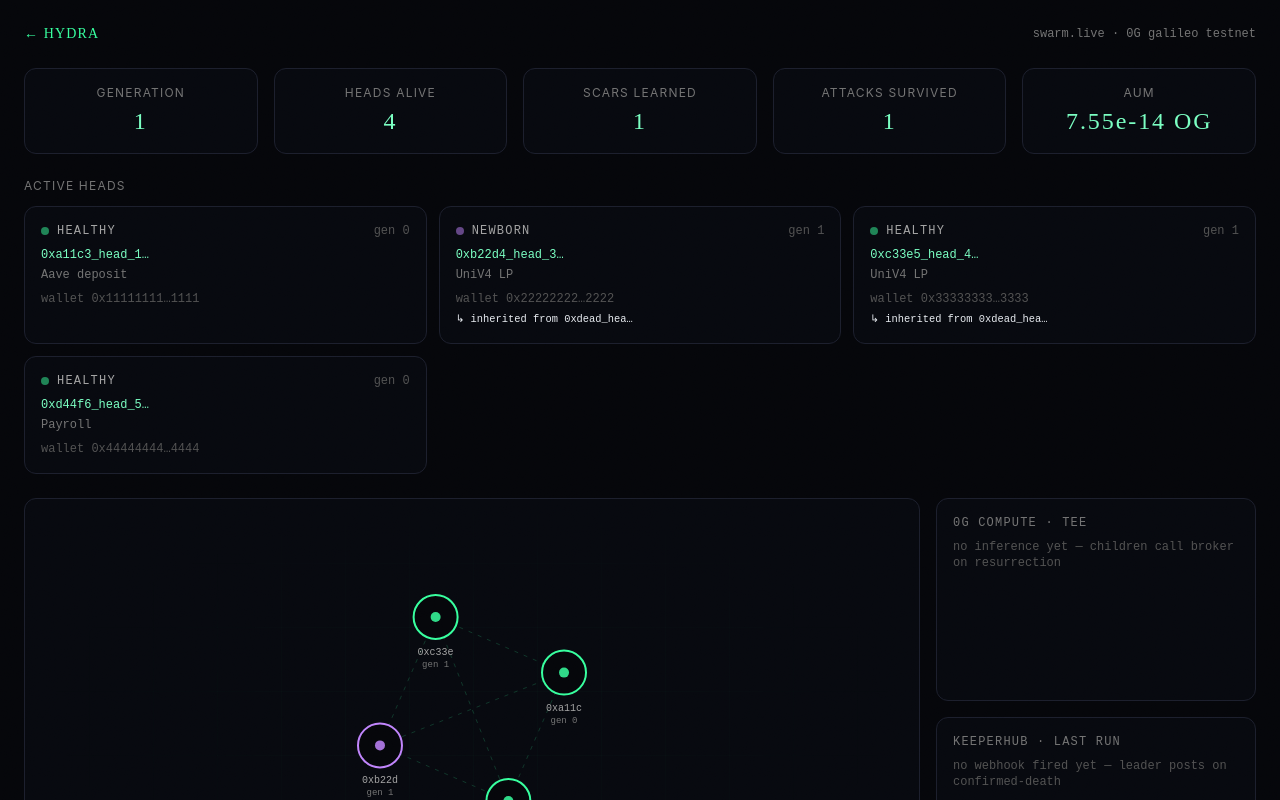
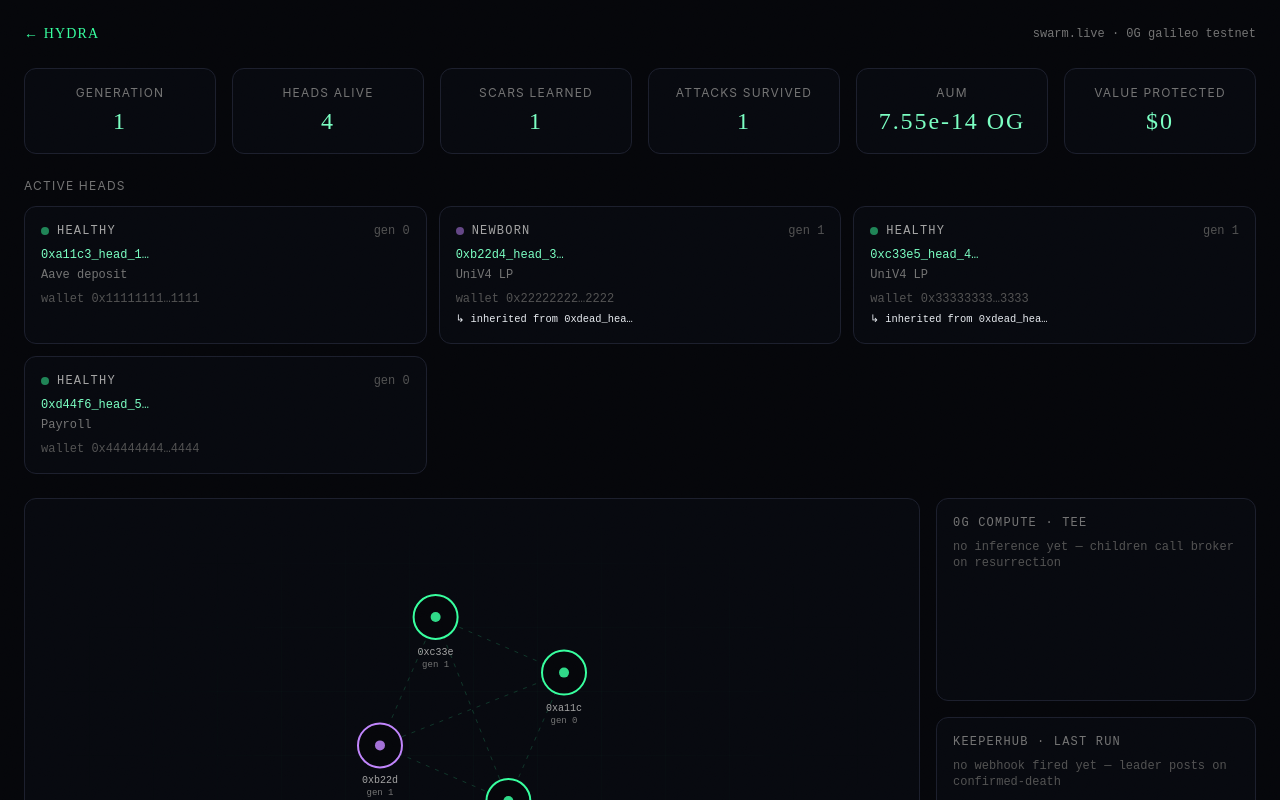
Before and after one commit to Mithran-MV/Hydra, a Next.js app in the folder web/: page /dashboard in a window 1280 px wide. Shown: the top 800 px of the page. Built offline with nearby package versions, Linux system fonts and the light colour scheme; no server answers.

Commit message:
feat(web): dashboard — Value Protected stat (cumulative redistributed wei)

```diff
--- a/web/app/dashboard/page.tsx
+++ b/web/app/dashboard/page.tsx
@@ -78,7 +78,7 @@ export default function DashboardPage() {
         </div>
       </nav>
 
-      <header className="grid grid-cols-2 md:grid-cols-5 gap-4 text-center">
+      <header className="grid grid-cols-2 md:grid-cols-6 gap-4 text-center">
         <Stat label="Generation" value={snapshot.generation.toString()} />
         <Stat label="Heads alive" value={snapshot.heads.length.toString()} />
         <Stat label="Scars learned" value={snapshot.scars.length.toString()} />
@@ -86,7 +86,11 @@ export default function DashboardPage() {
           label="Attacks survived"
           value={snapshot.attacksSurvived.toString()}
         />
-        <Stat label="AUM" value={`${shortenWei(snapshot.aum)}`} />
+        <Stat label="AUM" value={shortenWei(snapshot.aum)} />
+        <Stat
+          label="Value protected"
+          value={shortenWei(snapshot.valueProtectedWei ?? "0")}
+        />
       </header>
 
       <section>
```
